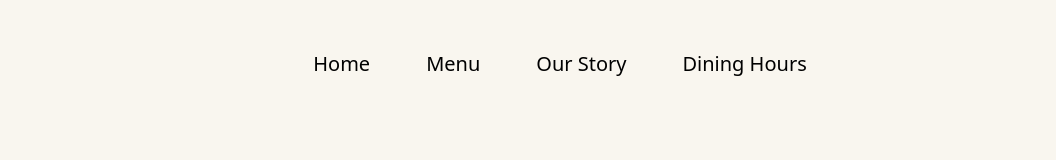
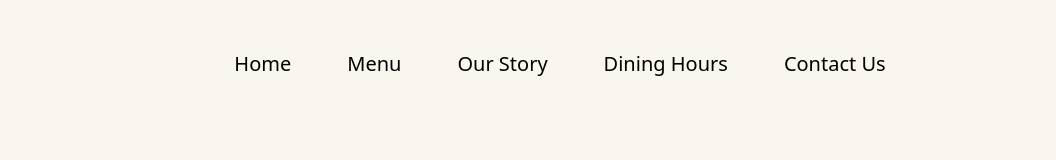
Before and after one commit to ZubairZabir/popthai-website, a React (Vite) app: page / in a window 1280 px wide. Shown: the top 160 px of the page, without its empty margins (80-1136 px from the left). Built offline with nearby package versions, Linux system fonts and the light colour scheme.

Commit message:
Added contact us feature to the nav bar

```diff
--- a/src/components/Home.jsx
+++ b/src/components/Home.jsx
@@ -37,6 +37,12 @@ function Home() {
         >
           Dining Hours
         </Link>
+        <a
+          href="tel:+14072035088" // replace with the actual phone number
+          className="m-2 p-2 text-black cursor-pointer link-hover"
+        >
+          Contact Us
+        </a>
       </div>
       <div className="flex justify-center items-center w-full ml-40 mt-20">
         <div className="flex flex-col items-start flex-grow">
@@ -47,7 +53,7 @@ function Home() {
               className="h-auto w-80 mb-2"
             />
           </Link>
-          <p className=" text-4xl mt-2 mb-2 text-left">
+          <p className="text-4xl mt-2 mb-2 text-left">
             ORLANDO'S AUTHENTIC
             <br />
             THAI FOOD EXPERIENCE
```
